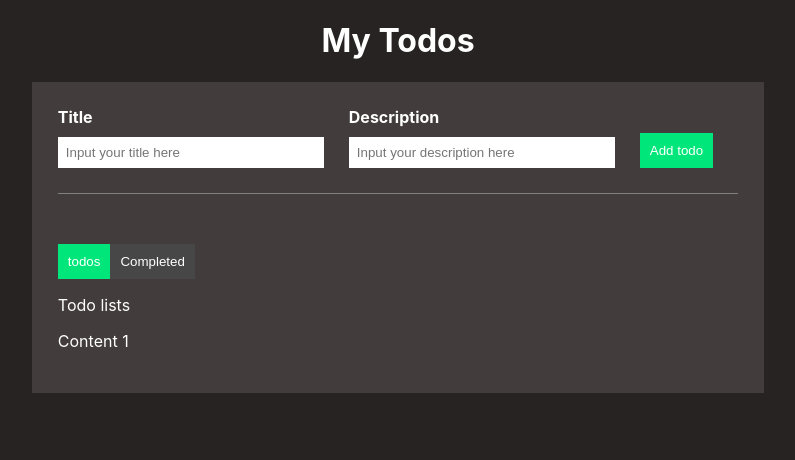
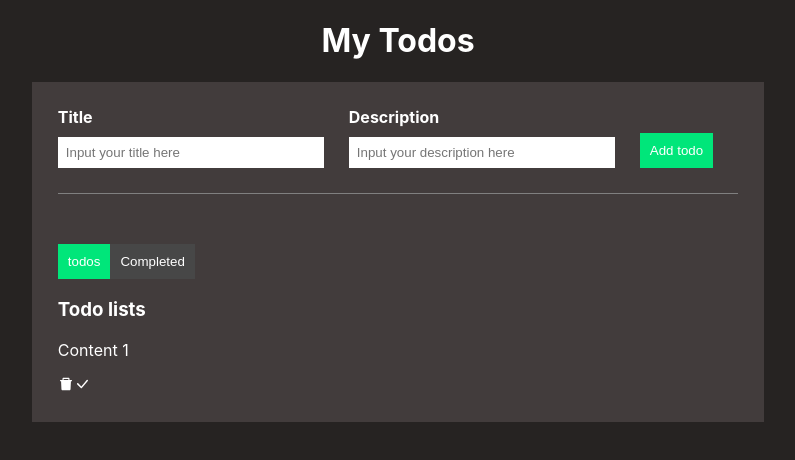
Before and after one commit to WahomeVincent/TODO-LIST-APP, a React (Create React App) app: page / in a window 1280 px wide. Shown: the top 460 px of the page, without its empty margins (242-1037 px from the left). Built offline with nearby package versions, Linux system fonts and the light colour scheme.

Commit message:
Install, import and add the icons

```diff
--- a/src/App.js
+++ b/src/App.js
@@ -1,5 +1,8 @@
 import React, { useState } from 'react';
 import "./App.css"
+
+import {AiFillDelete} from 'react-icons/ai'
+import {BsCheckLg} from 'react-icons/bs'
 
 
 function App() {
@@ -30,16 +33,27 @@ function App() {
         </div>
 
       <div className='btn-area'>
+        {/* Sets the classname of the button based on the state of the variable */}
         <button className={`secondaryBtn ${isComplete === false && 'active'} `}
-        onClick={() => setIsComplete(true)}>todos</button>
+        onClick={() => setIsComplete(false)}>todos</button>
         <button className={`secondaryBtn ${isComplete === true && 'active'} `}
-        onClick={() => setIsComplete(false)}>Completed</button>
+        onClick={() => setIsComplete(true)}>Completed</button>
       </div>
 
-      <div className='todo-lists'>
-        <p>Todo lists</p>
-        <p>Content 1</p>
-      </div>
+      <div className='todo-list'>
+        <div className='todo-list-item'>
+          <div>
+            <h3>Todo lists</h3>
+            <p>Content 1</p>
+          </div>
+          <div>
+            <AiFillDelete className='delete-icon'/>
+            <BsCheckLg className='check-icon'/>
+          </div>
+        </div>
+
+
+      </div >
 
       </div>
 
```
